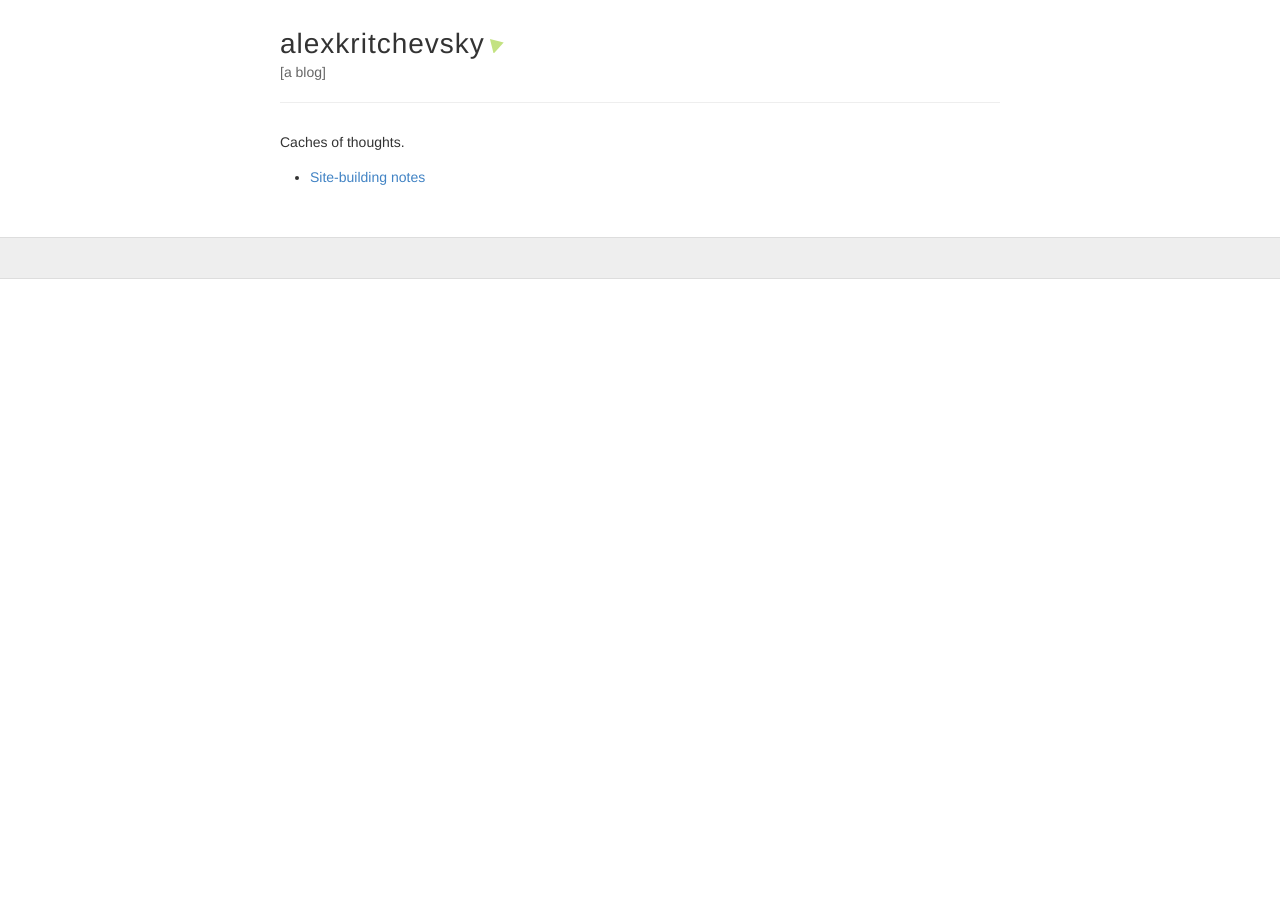
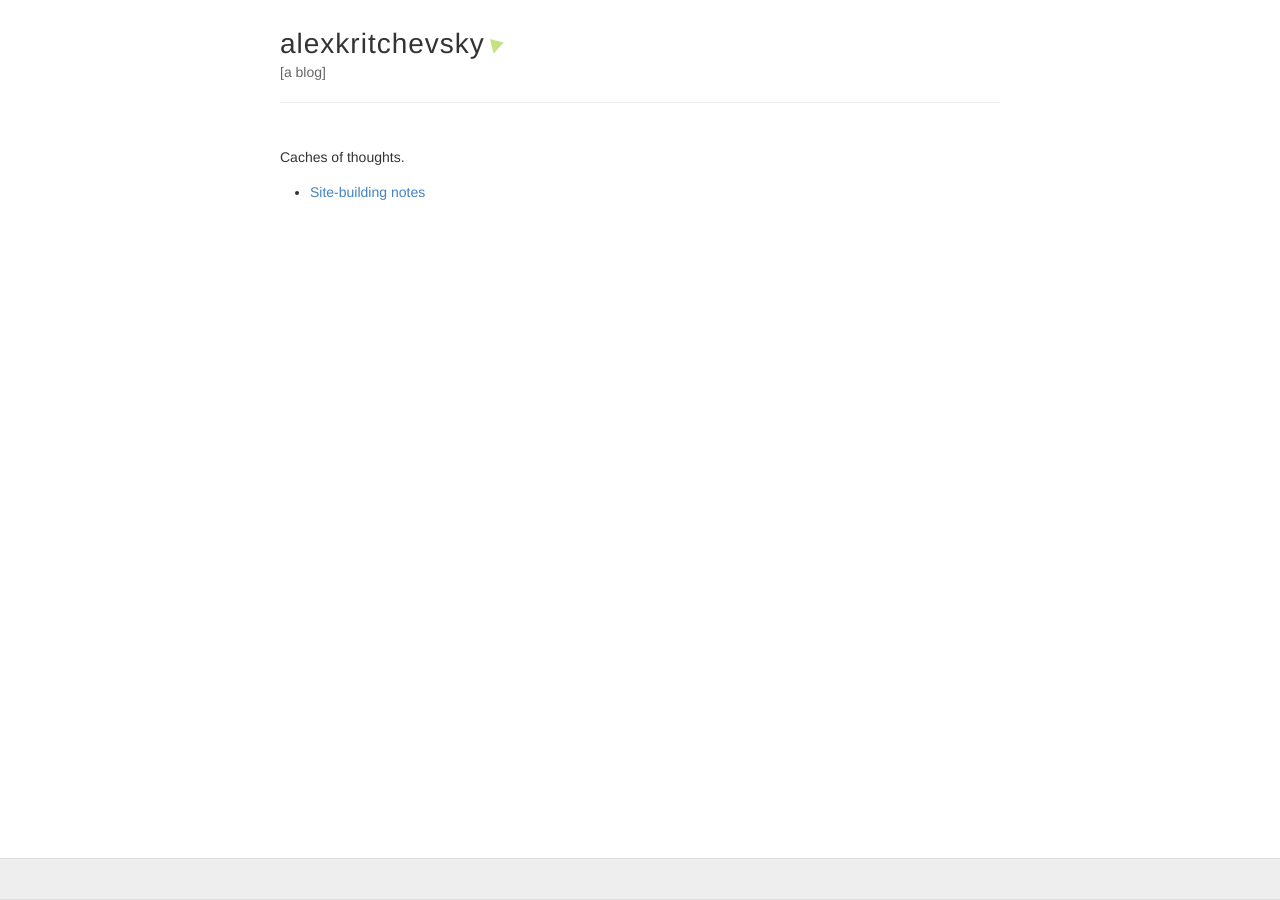
Before and after one commit to ajakaja/ajakaja.github.io, a Jekyll site: the page built from cache/index.md, in a window 1280 px wide. Built offline with Jekyll 4.4.1, drawn with Linux system fonts in a browser that asks for light colours.

Commit message:
Move blog to /blog; empty homepage
Also, CSS work to make the empty pages still fill the screen.
CSS display:flex is *amazing*.

```diff
--- a/_layouts/default.html
+++ b/_layouts/default.html
@@ -15,6 +15,7 @@
 </head>
 <body>
 
+<div class="outer">
   <div class="wrapper-masthead">
       <div class="container">
           <header class="masthead clearfix">
@@ -29,9 +30,6 @@
       </div>
   </div>
 
-
-
-
   <div id="main" role="main" class="container">
   {% if page.math %}
   <noscript><p class="noscript">Hey, it looks like you have Javascript disabled. There's math on this page that's supposed to be rendered by Javascript, so it might not make sense!</p></noscript>{% endif %}
@@ -43,6 +41,7 @@
           <footer class="footer">
 
           </footer>
+      </div>
   </div>
 </div>
 {% if page.footnotes %}<script>
--- a/css/site.scss
+++ b/css/site.scss
@@ -15,12 +15,20 @@
 
 html {
   font-size: 100%;
+  height: 100%;
 }
 
 body {
   background: $white;
   font: 14px/1.4 $helvetica;
   color: $darkGray;
+  height: 100%;
+}
+
+.outer {
+  display: flex;
+  flex-direction: column;
+  height: 100%;
 }
 
 .container {
@@ -28,6 +36,7 @@
   max-width: 740px;
   padding: 0 10px;
   width: 100%;
+  flex: 1;
 }
 
 h1, h2, h3, h4, h5, h6 {
@@ -316,6 +325,7 @@
   border-top: 1px solid #ddd;
   border-bottom: 1px solid #ddd;
   background-color: $lightGray;
+  bottom: 0px;
 }
 
 footer {
```
Also changed, not shown: blog/index.html (added, +23 -0 lines), index.html (+1 -17 lines). Lines whose indentation alone changed are shown as unchanged.
